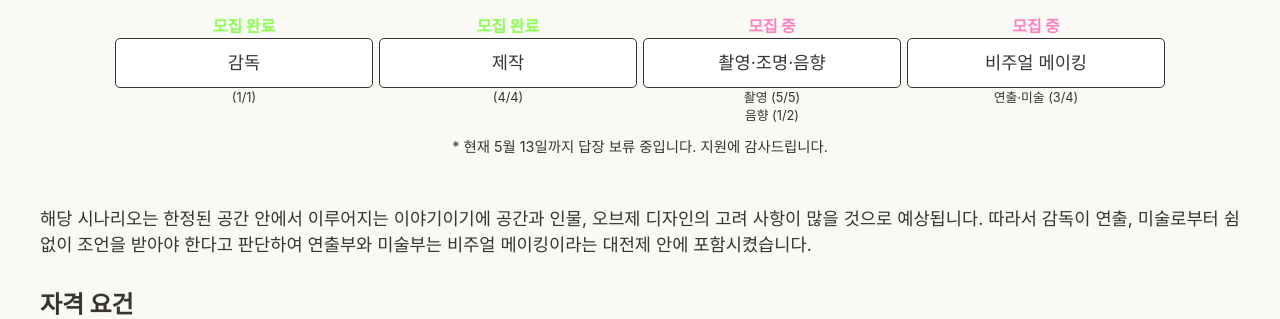
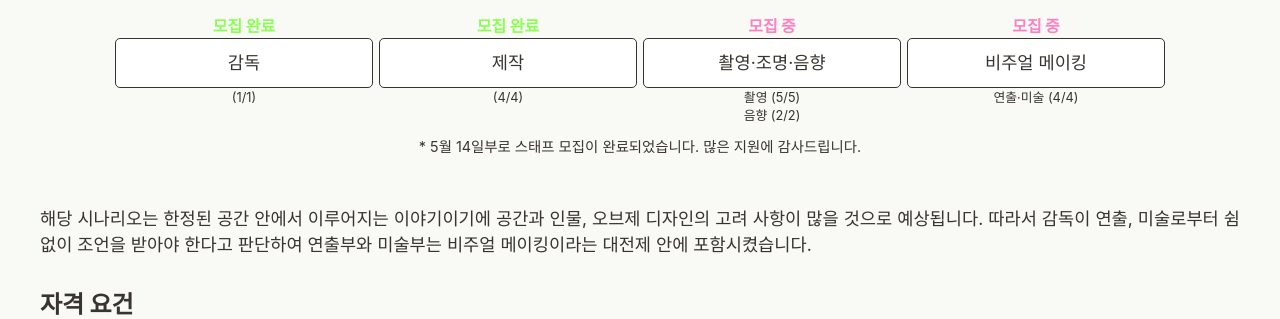
Before and after one commit to jihun-io/grnplnt, a Flask app: page /social/qna in a window 1280 px wide. Shown: the part 418-737 px from the top of the page. Run offline with Flask 3, Linux system fonts and the light colour scheme; some libraries are stand-ins or nearby versions; some web fonts are replaced.

Commit message:
Update qna.html

```diff
--- a/templates/qna.html
+++ b/templates/qna.html
@@ -64,7 +64,7 @@
                                     촬영 (5/5)
                                 </p>
                                 <p class="desc">
-                                    음향 (1/2)
+                                    음향 (2/2)
                                 </p>
                             </div>
                         </div>
@@ -76,12 +76,12 @@
                                 <p>비주얼 메이킹</p>
                             </div>
                             <div class="desc_wrapper">
-                                <p class="desc">연출·미술 (3/4)</p>
+                                <p class="desc">연출·미술 (4/4)</p>
                             </div>
                         </div>
                     </div>
                     <div class="notice">
-                        <p>* 현재 5월 13일까지 답장 보류 중입니다. 지원에 감사드립니다.</p>
+                        <p>* 5월 14일부로 스태프 모집이 완료되었습니다. 많은 지원에 감사드립니다.</p>
                     </div>
                 </div>
             </div>
```
